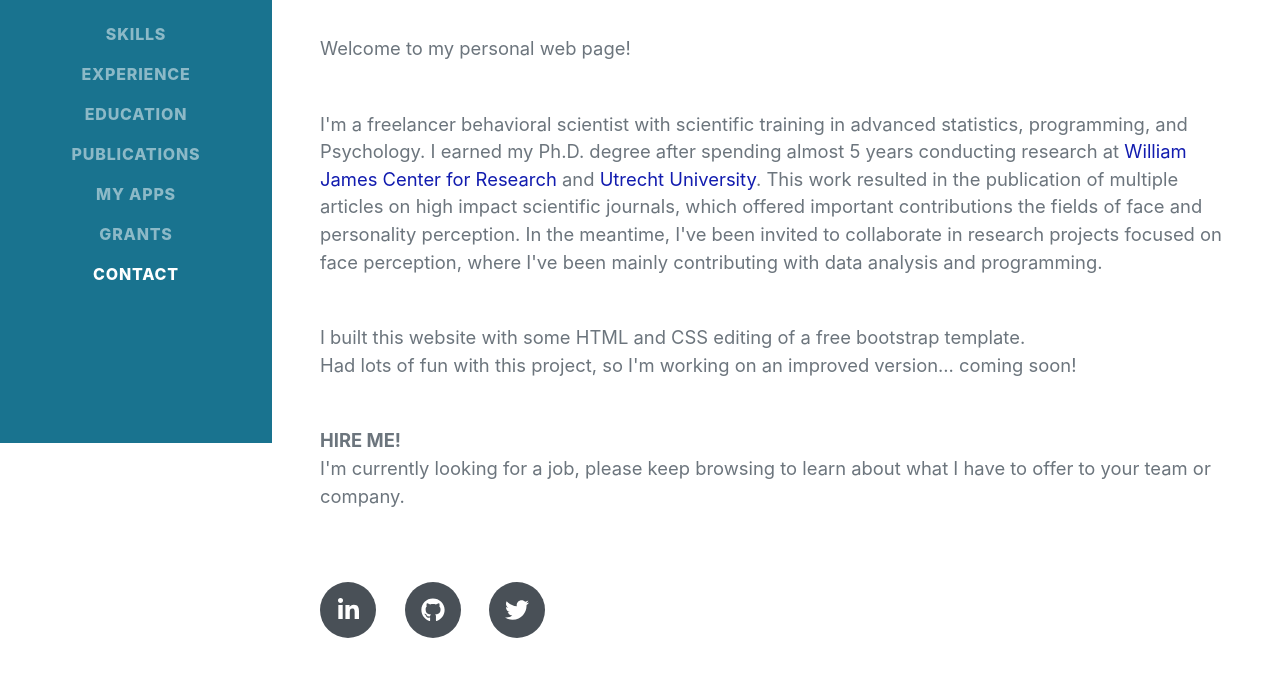
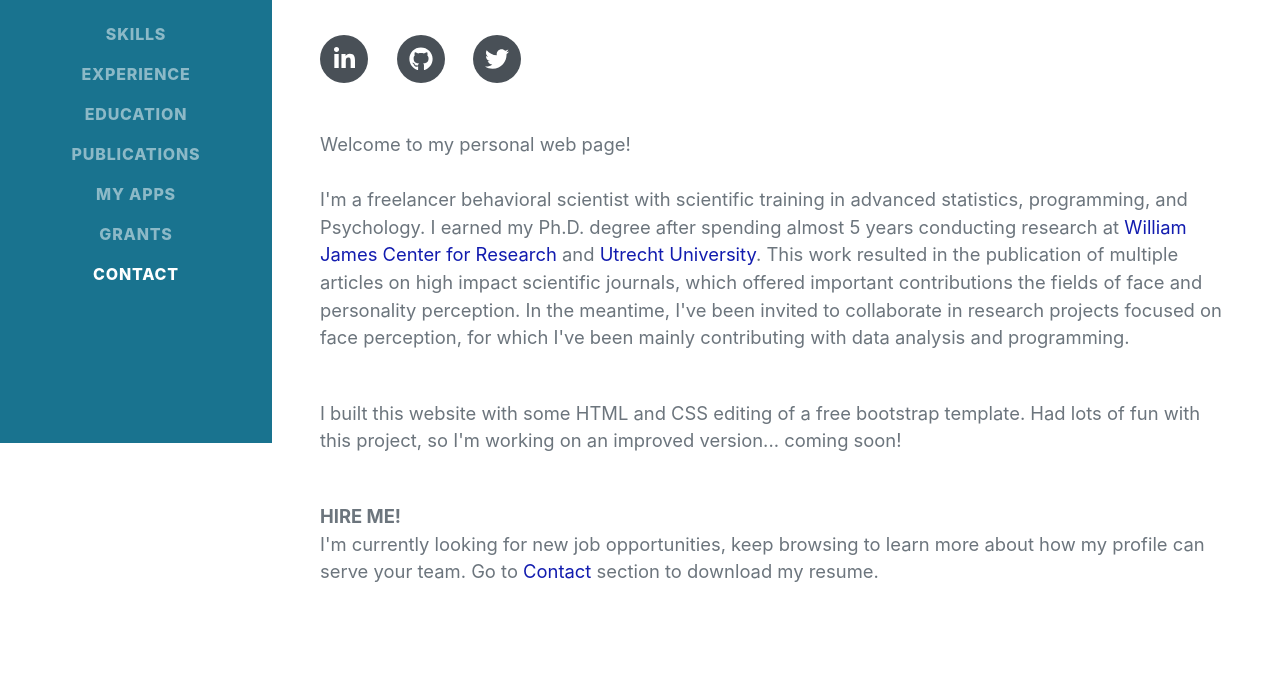
Before and after one commit to olivethree/manueloliveira, a plain HTML site: page index.html in a window 1280 px wide. Shown: the part 357-1034 px from the top of the page. Drawn offline with nearby package versions, Linux system fonts and the light colour scheme; a web font is replaced by a local one.

Commit message:
Updated content. Edited social icons style.

```diff
--- a/index.html
+++ b/index.html
@@ -60,27 +60,30 @@
                     <div class="subheading mb-5">
                         Behavioral Scientist, PhD · Data Science · Junior Developer · Freelancer
                      </div>
-                    <p class="lead mb-5">Welcome to my personal web page!</br></p>
-                    <p class="lead mb-5">I'm a freelancer behavioral scientist with scientific training in advanced statistics,
-                         programming, and Psychology. I earned my Ph.D. degree after spending almost 5 years
-                          conducting research at <a href="https://williamjamescr.org/" target="_blank">William
-                             James Center for Research</a> and <a href="https://www.uu.nl/en/research/behaviour-in-social-context/research-programmes/social-cognitive-and-interpersonal-determinants-of-behaviour" target="_blank">
-                            Utrecht University</a>. This work resulted in the publication of multiple articles
-                             on high impact scientific journals, which offered important contributions the
-                              fields of face and personality perception. In the meantime, I've been invited to collaborate in research projects focused on face perception,
-                            where I've been mainly contributing with data analysis and programming.</p>
-
-                    <p class="lead mb-5">I built this website with some HTML and CSS editing of a free bootstrap
-                        template.</br> Had lots of fun with this project, so I'm working on an improved version... coming soon!</p>
-                        <p class="lead mb-5"><strong>HIRE ME!</strong></br>
-                            I'm currently looking for a job, please keep browsing to learn about what I have to offer to your team or company.
-                        </p></br>
-
-                    <div class="social-icons">
-                        <a class="social-icon" href="https://www.linkedin.com/in/manueljbo/" target="_blank"><i class="fab fa-linkedin-in"></i></a>
-                        <a class="social-icon" href="https://github.com/olivethree" target="_blank"><i class="fab fa-github"></i></a>
-                        <a class="social-icon" href="https://twitter.com/manueljbo" target="_blank"><i class="fab fa-twitter"></i></a>
-                    </div>
+                     <div class="social-icons">
+                         <a class="social-icon" href="https://www.linkedin.com/in/manueljbo/" target="_blank"><i class="fab fa-linkedin-in"></i></a>
+                         <a class="social-icon" href="https://github.com/olivethree" target="_blank"><i class="fab fa-github"></i></a>
+                         <a class="social-icon" href="https://twitter.com/manueljbo" target="_blank"><i class="fab fa-twitter"></i></a>
+                     </div><br>
+                    </br>
+                    <p class="lead mb-5">Welcome to my personal web page!<br>
+                    </br>
+                    I'm a freelancer behavioral scientist with scientific training in advanced statistics,
+                    programming, and Psychology. I earned my Ph.D. degree after spending almost 5 years conducting research at
+                    <a href="https://williamjamescr.org/" target="_blank">William James Center for Research</a>
+                     and <a href="https://www.uu.nl/en/research/behaviour-in-social-context/research-programmes/social-cognitive-and-interpersonal-determinants-of-behaviour" target="_blank">Utrecht University</a>.
+                    This work resulted in the publication of multiple articles on high impact scientific journals,
+                     which offered important contributions the fields of face and personality perception.
+                    In the meantime, I've been invited to collaborate in research projects focused on face perception,
+                     for which I've been mainly contributing with data analysis and programming.
+                    </p>
+                    <p class="lead mb-5">I built this website with some HTML and CSS editing of a free bootstrap template.
+                    Had lots of fun with this project, so I'm working on an improved version... coming soon!
+                    </p>
+                    <p class="lead mb-5"><strong>HIRE ME!</strong><br>
+                    I'm currently looking for new job opportunities, keep browsing to learn more about how my profile can serve your team.
+                    Go to <a href="#contact">Contact</a> section to download my resume.
+                    </p>
                 </div>
             </section>
             <hr class="m-0" />
```
Also changed, not shown: css/styles.css.
